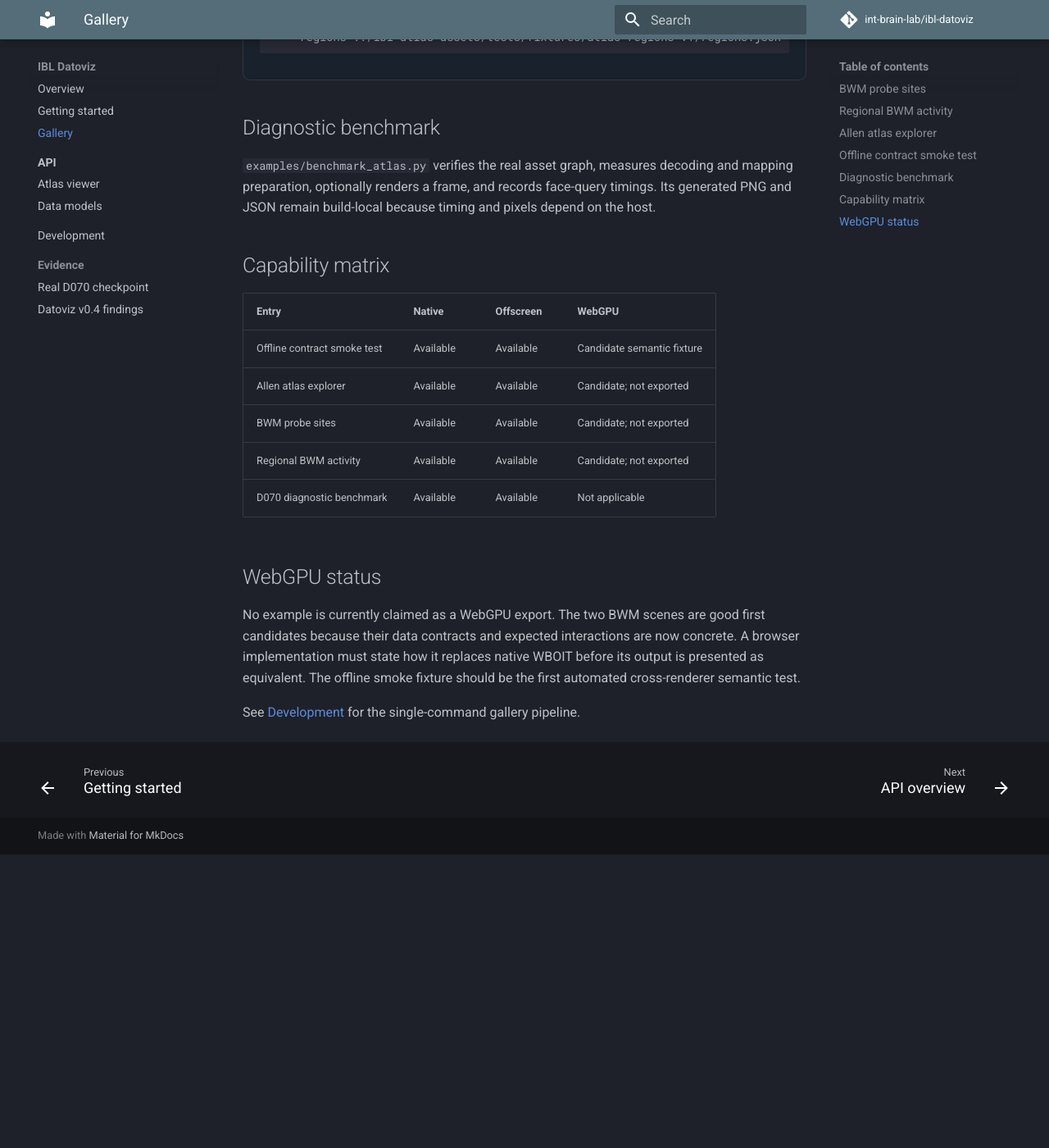
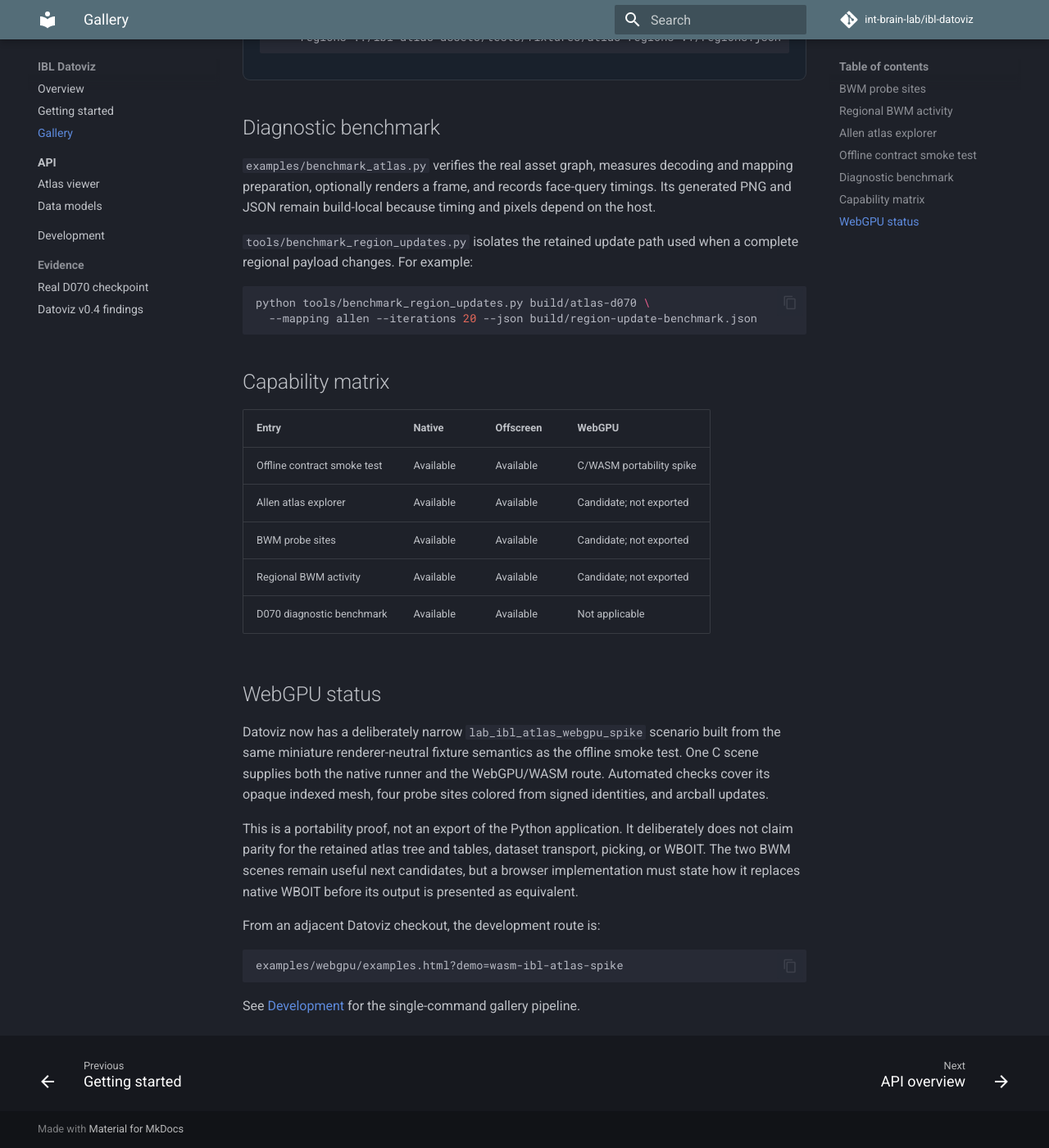
Before and after one commit to int-brain-lab/ibl-datoviz, an MkDocs documentation site: the page built from docs/gallery/index.md, in a window 1280 px wide and 1400 px high, scrolled down 2461 px. Shown: the whole window at 82% size. Built offline with MkDocs 1.6.1 and Material for MkDocs 9.7.7, drawn with Linux system fonts in a browser that asks for light colours; comment, search, counter and statistics services are not loaded; before the commit the page ends 3503 px from its top, so only the background shows below that; some of the changed text lies outside the part shown.

Commit message:
docs: record atlas WebGPU portability spike

````diff
--- a/docs/gallery/index.md
+++ b/docs/gallery/index.md
@@ -62,7 +62,7 @@
 ## Offline contract smoke test
 
 <span class="capability capability--native">Native · available</span>
-<span class="capability capability--webgpu">WebGPU · candidate</span>
+<span class="capability capability--webgpu">WebGPU · portability spike</span>
 <span class="capability capability--data">Synthetic fixture</span>
 
 A small network-free mesh and region catalog for fast rendering and lifecycle checks. It carries
@@ -84,11 +84,19 @@
 preparation, optionally renders a frame, and records face-query timings. Its generated PNG and JSON
 remain build-local because timing and pixels depend on the host.
 
+`tools/benchmark_region_updates.py` isolates the retained update path used when a complete regional
+payload changes. For example:
+
+```bash
+python tools/benchmark_region_updates.py build/atlas-d070 \
+  --mapping allen --iterations 20 --json build/region-update-benchmark.json
+```
+
 ## Capability matrix
 
 | Entry | Native | Offscreen | WebGPU |
 | --- | --- | --- | --- |
-| Offline contract smoke test | Available | Available | Candidate semantic fixture |
+| Offline contract smoke test | Available | Available | C/WASM portability spike |
 | Allen atlas explorer | Available | Available | Candidate; not exported |
 | BWM probe sites | Available | Available | Candidate; not exported |
 | Regional BWM activity | Available | Available | Candidate; not exported |
@@ -96,9 +104,20 @@
 
 ## WebGPU status
 
-No example is currently claimed as a WebGPU export. The two BWM scenes are good first candidates
-because their data contracts and expected interactions are now concrete. A browser implementation
-must state how it replaces native WBOIT before its output is presented as equivalent. The offline
-smoke fixture should be the first automated cross-renderer semantic test.
+Datoviz now has a deliberately narrow `lab_ibl_atlas_webgpu_spike` scenario built from the same
+miniature renderer-neutral fixture semantics as the offline smoke test. One C scene supplies both
+the native runner and the WebGPU/WASM route. Automated checks cover its opaque indexed mesh, four
+probe sites colored from signed identities, and arcball updates.
+
+This is a portability proof, not an export of the Python application. It deliberately does not
+claim parity for the retained atlas tree and tables, dataset transport, picking, or WBOIT. The two
+BWM scenes remain useful next candidates, but a browser implementation must state how it replaces
+native WBOIT before its output is presented as equivalent.
+
+From an adjacent Datoviz checkout, the development route is:
+
+```text
+examples/webgpu/examples.html?demo=wasm-ibl-atlas-spike
+```
 
 See [Development](../development.md#regenerate-the-gallery) for the single-command gallery pipeline.
````
Also changed, not shown: docs/development.md (+15 -0 lines), docs/gallery/manifest.json.
